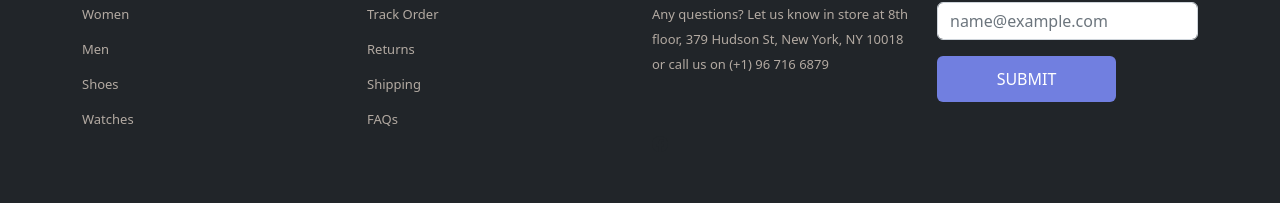
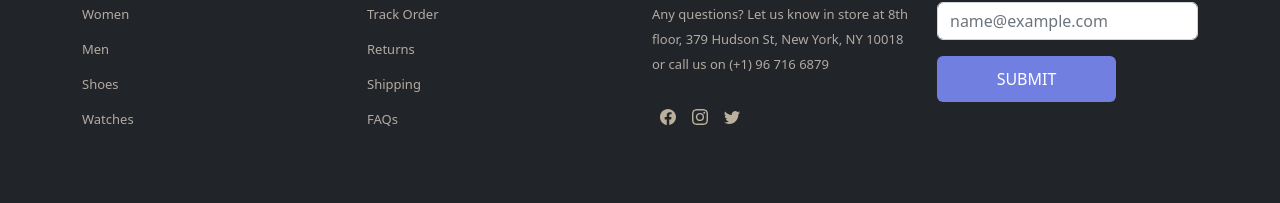
Before and after one commit to umerkhann/clothing-store-ui, a React (Create React App) app: page / in a window 1280 px wide. Shown: the part 524-727 px from the top of the page. Built offline with nearby package versions, Linux system fonts and the light colour scheme.

Commit message:
Social media icons added in the footer!

```diff
--- a/src/Components/Footer.css
+++ b/src/Components/Footer.css
@@ -68,3 +68,13 @@ ul {
     padding-top: 72px;
     padding-bottom: 32px;
   }
+
+
+  .icon-padding{
+    padding: 8px;
+}
+
+.text-style{
+   font-family: "Poppins",Helvetica,Arial,sans-serif;
+   color: #b3aaa2 !important;
+}
--- a/src/Components/Footer.jsx
+++ b/src/Components/Footer.jsx
@@ -1,9 +1,8 @@
 import { Row, Col, Container, Button } from "react-bootstrap";
 import "./Footer.css";
-import { BsFacebook } from "react-icons/bs";
+import { BsFacebook, BsInstagram, BsTwitter } from "react-icons/bs";
 
-
-import Form from 'react-bootstrap/Form';
+import Form from "react-bootstrap/Form";
 
 function EmailInput() {
   return (
@@ -15,8 +14,8 @@ function EmailInput() {
   );
 }
 
-function ListItems(props){
-    return(
+function ListItems(props) {
+  return (
     <>
       <h4 className="footer-text-heading">{props.heading}</h4>
       <ul>
@@ -26,9 +25,8 @@ function ListItems(props){
         <li className="p-b-10 footer-list-text">{props.item4}</li>
       </ul>
     </>
-    )
+  );
 }
-
 
 const Footer = () => {
   return (
@@ -36,22 +34,56 @@ const Footer = () => {
       <footer className="mt-5">
         <Container>
           <Row className=" text-syle d-flex justify-content-evenly">
-            <Col sm={12} md={6} lg={3}><ListItems heading= 'categories' item1 ='Women' item2 ='Men' item3 = 'Shoes' item4= 'Watches'/></Col>
-            <Col sm={12} md={6} lg={3}><ListItems heading= 'help' item1 ='Track Order' item2 ='Returns' item3 = 'Shipping' item4= 'FAQs'/></Col>
+            <Col sm={12} md={6} lg={3}>
+              <ListItems
+                heading="categories"
+                item1="Women"
+                item2="Men"
+                item3="Shoes"
+                item4="Watches"
+              />
+            </Col>
+            <Col sm={12} md={6} lg={3}>
+              <ListItems
+                heading="help"
+                item1="Track Order"
+                item2="Returns"
+                item3="Shipping"
+                item4="FAQs"
+              />
+            </Col>
             <Col sm={12} md={6} lg={3}>
               <h4 className="footer-text-heading">GET IN TOUCH</h4>
-              <p className="p-b-10 footer-list-text">Any questions? Let us know in store at 8th floor, 379 Hudson St, New York, NY 10018 or call us on
-                (+1) 96 716 6879</p>
-                <div className="p-t-27"><BsFacebook /></div>
+              <p className="p-b-10 footer-list-text">
+                Any questions? Let us know in store at 8th floor, 379 Hudson St,
+                New York, NY 10018 or call us on (+1) 96 716 6879
+              </p>
+              <p>
+                <a href="https://facebook.com" className="icon-padding">
+                  <BsFacebook color="#BBB09B" />
+                </a>
+                <a href="https://instagram.com" className="icon-padding">
+                  <BsInstagram color="#BBB09B" />
+                </a>
+                <a href="https://twitter.com" className="icon-padding">
+                  <BsTwitter color="#BBB09B" />
+                </a>
+              </p>
             </Col>
             <Col sm={12} md={6} lg={3}>
               <h4 className="footer-text-heading">Newsletter</h4>
-              <p><EmailInput/></p>
-              <Button as="input" type="submit" value="Submit" />{' '}
+              <p>
+                <EmailInput />
+              </p>
+              <Button as="input" type="submit" value="Submit" />{" "}
             </Col>
           </Row>
           <Row>
-            <Col><p className="p-t-40 footer-copyright">Copyright ©2022 All rights reserved</p></Col>
+            <Col>
+              <p className="p-t-40 footer-copyright">
+                Copyright ©2022 All rights reserved
+              </p>
+            </Col>
           </Row>
         </Container>
       </footer>
```
Lines whose indentation alone changed are shown as unchanged.
